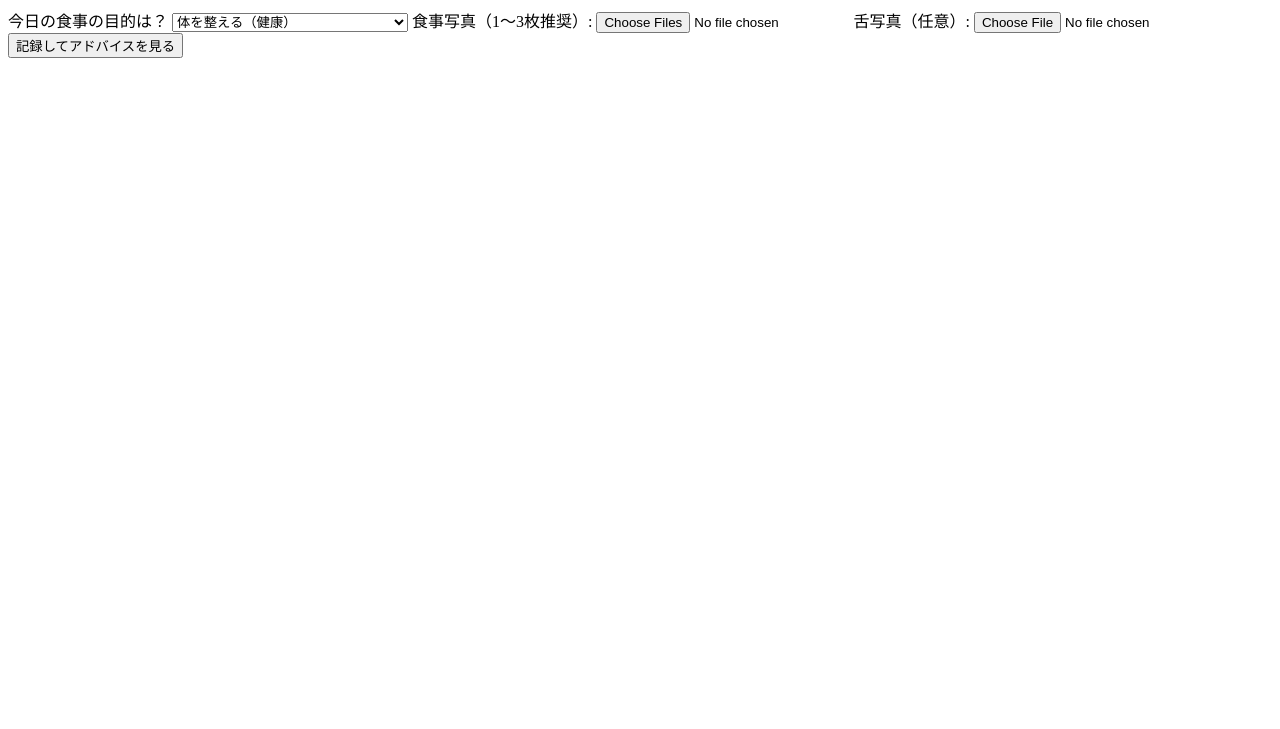
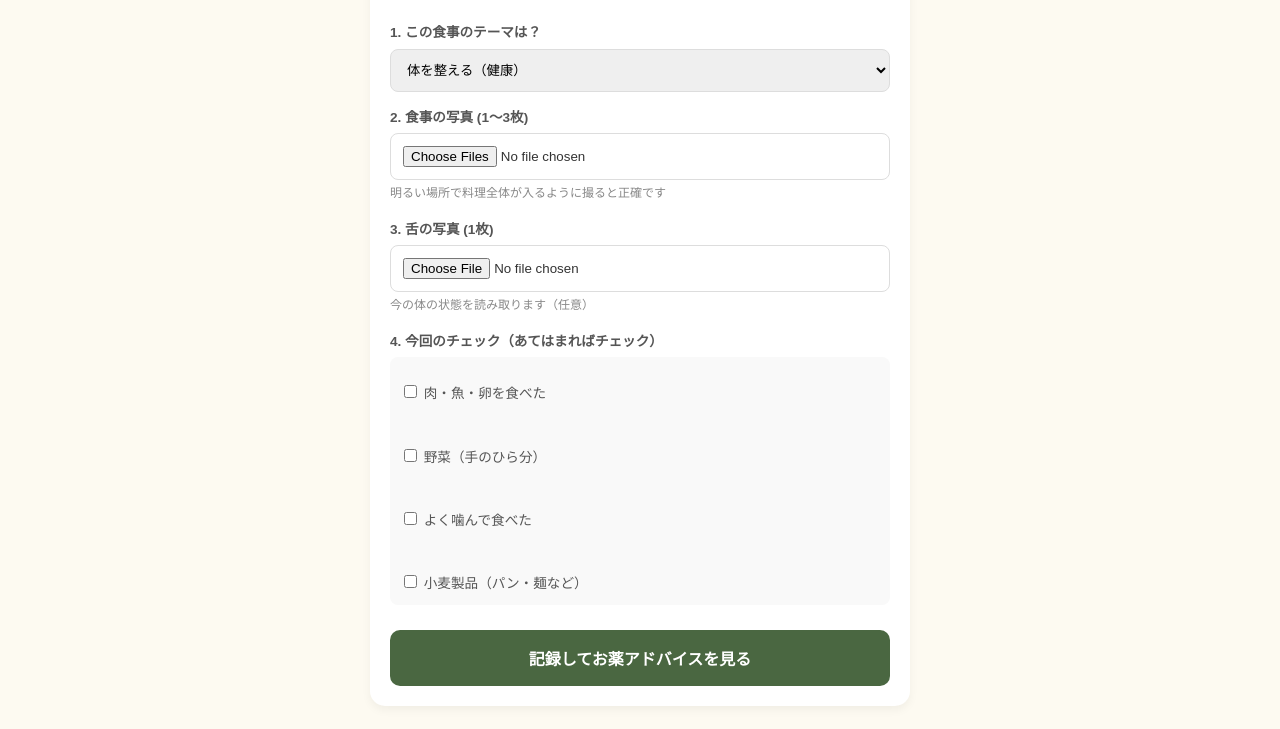
Before and after one commit to medifoods/medifoods, a website: page daily/index.html in a window 1280 px wide. Shown: the part 81-810 px from the top of the page. Drawn offline with Linux system fonts and the light colour scheme.

Commit message:
Update index.html

```diff
--- a/daily/index.html
+++ b/daily/index.html
@@ -1,38 +1,65 @@
 <!DOCTYPE html>
 <html lang="ja">
 <head>
-    <meta charset="UTF-8">
-    <title>今日の記録 - 食薬AI</title>
-    <link rel="stylesheet" href="/style.css"> <!-- 共通のデザインファイルを当てる -->
+    <meta charset="UTF-8"><meta name="viewport" content="width=device-width, initial-scale=1.0">
+    <title>食事と舌の記録 | 食薬AI</title>
+    <style>
+        body { font-family: sans-serif; padding: 15px; background: #fdfaf1; color: #333; line-height: 1.6; }
+        .card { background: white; padding: 20px; border-radius: 15px; box-shadow: 0 4px 10px rgba(0,0,0,0.05); max-width: 500px; margin: auto; }
+        h1 { color: #4a6741; font-size: 1.1rem; text-align: center; margin-bottom: 20px; }
+        label { display: block; margin-top: 15px; font-weight: bold; font-size: 0.85rem; color: #555; }
+        select, input[type="file"] { width: 100%; padding: 12px; margin-top: 5px; border: 1px solid #ddd; border-radius: 8px; box-sizing: border-box; }
+        .info-text { font-size: 0.75rem; color: #888; margin-top: 4px; }
+        .btn { background: #4a6741; color: white; border: none; padding: 16px; width: 100%; border-radius: 10px; margin-top: 25px; font-weight: bold; cursor: pointer; font-size: 1rem; }
+        .loading { display: none; text-align: center; margin-top: 20px; color: #4a6741; font-weight: bold; }
+    </style>
 </head>
 <body>
-    <h1>今日の食薬記録</h1>
-    <form id="dailyForm">
-        <!-- 1. 食べる目的の選択 [2] -->
-        <label>今日の食事の目的は？</label>
-        <select id="meal_purpose" required>
-            <option value="health">体を整える（健康）</option>
-            <option value="enjoy">時間を楽しむ（ウェルビーイング）</option>
-            <option value="social">人と過ごす（コミュニケーション）</option>
-        </select>
+    <div class="card">
+        <h1>今の食事と舌を記録</h1>
+        <form id="uploadForm">
+            <label>1. この食事のテーマは？</label>
+            <select name="meal_purpose" required>
+                <option value="health">体を整える（健康）</option>
+                <option value="wellbeing">時間を楽しむ（幸福度）</option>
+                <option value="communication">人と過ごす（交流）</option>
+            </select>
 
-        <!-- 2. 食事写真のアップロード（必須） [3] -->
-        <label>食事写真（1〜3枚推奨）:</label>
-        <input type="file" id="meal_photos" accept="image/*" multiple required>
+            <label>2. 食事の写真 (1〜3枚)</label>
+            <input type="file" id="mealFiles" accept="image/*" multiple required>
+            <p class="info-text">明るい場所で料理全体が入るように撮ると正確です</p>
 
-        <!-- 3. 舌写真のアップロード（任意） [3] -->
-        <label>舌写真（任意）:</label>
-        <input type="file" id="tongue_photo" accept="image/*">
+            <label>3. 舌の写真 (1枚)</label>
+            <input type="file" id="tongueFile" accept="image/*">
+            <p class="info-text">今の体の状態を読み取ります（任意）</p>
 
-        <!-- 4. 送信ボタン [3] -->
-        <button type="submit">記録してアドバイスを見る</button>
-    </form>
+            <label>4. 今回のチェック（あてはまればチェック）</label>
+            <div id="checkList" style="background:#f9f9f9; padding:10px; border-radius:8px; margin-top:5px;">
+                <!-- 主要なQ項目を抜粋 -->
+                <label style="font-weight:normal;"><input type="checkbox" name="Q6" value="1"> 肉・魚・卵を食べた</label><br>
+                <label style="font-weight:normal;"><input type="checkbox" name="Q2" value="1"> 野菜（手のひら分）</label><br>
+                <label style="font-weight:normal;"><input type="checkbox" name="Q10" value="1"> よく噛んで食べた</label><br>
+                <label style="font-weight:normal;"><input type="checkbox" name="Q11" value="1"> 小麦製品（パン・麺など）</label>
+            </div>
+
+            <button type="submit" class="btn" id="submitBtn">記録してお薬アドバイスを見る</button>
+        </form>
+        <div id="loader" class="loading">AIが解析中です...<br>30秒ほどお待ちください</div>
+    </div>
 
     <script>
-        document.getElementById('dailyForm').onsubmit = async (e) => {
+        document.getElementById('uploadForm').onsubmit = async (e) => {
             e.preventDefault();
-            // ここで Netlify Functions (/api/daily-submit) を呼び出す処理を記述
-            alert("データを送信中... スプレッドシートへ書き込まれます。");
+            const btn = document.getElementById('submitBtn');
+            const loader = document.getElementById('loader');
+
+            btn.disabled = true;
+            loader.style.display = 'block';
+
+            // 画像をBase64に変換する処理（簡易化のため省略、実際の送信ロジックをここに記述）
+            alert("データを送信しました。スプレッドシートへ保存され、解析結果が表示されます。");
+
+            // 実際には fetch('/.netlify/functions/daily-submit', { method: 'POST', ... }) を実行
         };
     </script>
 </body>
```
